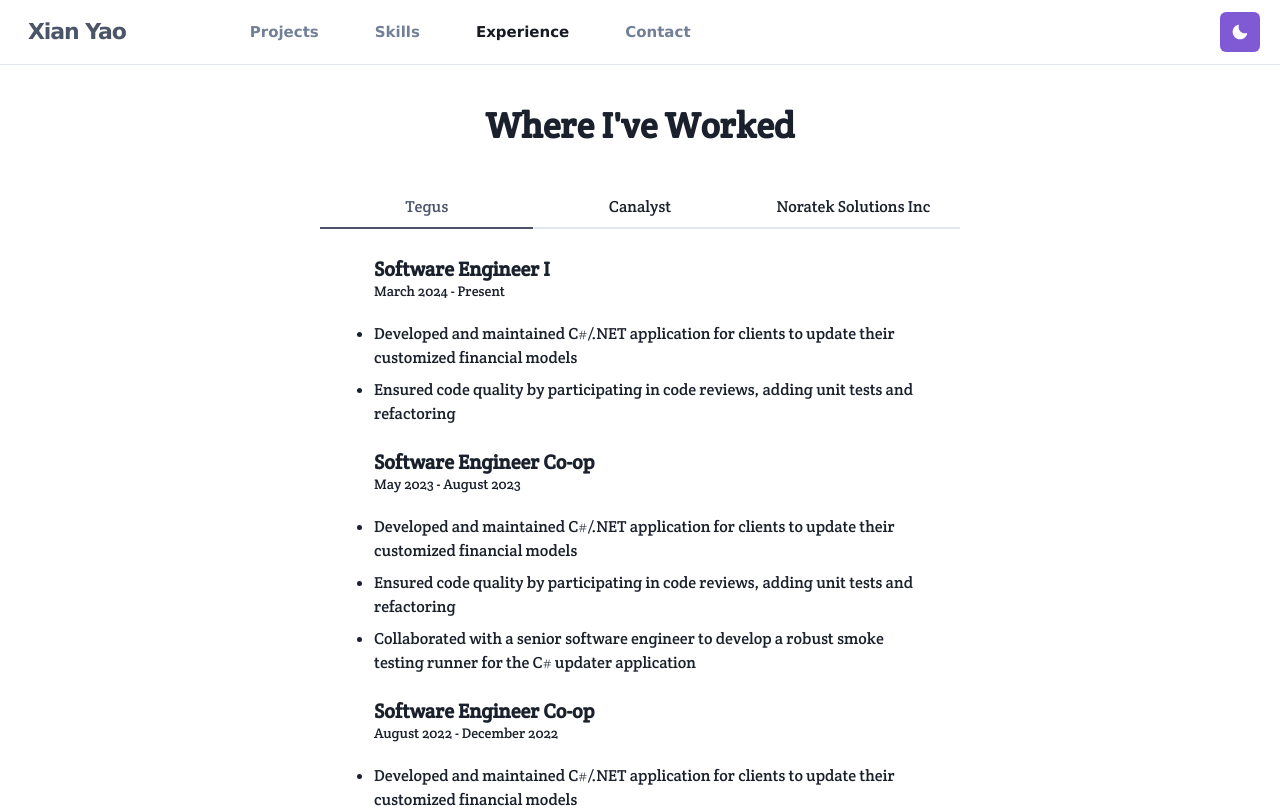
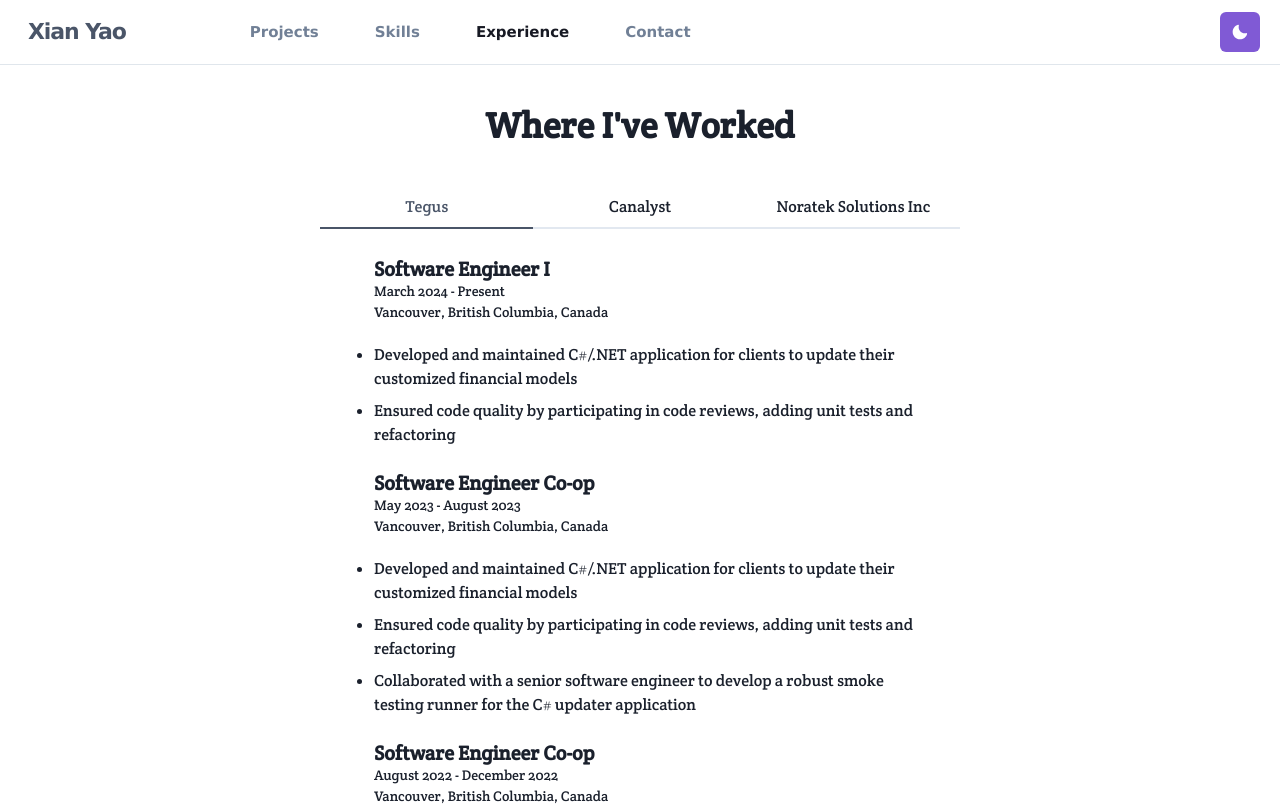
Before and after one commit to xianyao009/xianyaong-portfolio, a Next.js app: page /experience in a window 1280 px wide. Shown: the top 808 px of the page. Built offline with nearby package versions, Linux system fonts and the light colour scheme.

Commit message:
Update Work Location

```diff
--- a/components/container/ExperienceContainer.js
+++ b/components/container/ExperienceContainer.js
@@ -41,6 +41,9 @@
                   >
                     <Heading size="md">Software Engineer I</Heading>
                     <Text fontSize={14}>March 2024 - Present</Text>
+                    <Text fontSize={14}>
+                      Vancouver, British Columbia, Canada
+                    </Text>
                     <List styleType="disc" spacing={2} mt={5}>
                       <ListItem>
                         Developed and maintained C#/.NET application for clients
@@ -54,6 +57,9 @@
                     <Box as="br" />
                     <Heading size="md">Software Engineer Co-op</Heading>
                     <Text fontSize={14}>May 2023 - August 2023</Text>
+                    <Text fontSize={14}>
+                      Vancouver, British Columbia, Canada
+                    </Text>
                     <List styleType="disc" spacing={2} mt={5}>
                       <ListItem>
                         Developed and maintained C#/.NET application for clients
@@ -72,6 +78,9 @@
                     <Box as="br" />
                     <Heading size="md">Software Engineer Co-op</Heading>
                     <Text fontSize={14}>August 2022 - December 2022</Text>
+                    <Text fontSize={14}>
+                      Vancouver, British Columbia, Canada
+                    </Text>
                     <List styleType="disc" spacing={2} mt={5}>
                       <ListItem>
                         Developed and maintained C#/.NET application for clients
@@ -95,6 +104,9 @@
                   >
                     <Heading size="md">Software Engineer Co-op</Heading>
                     <Text fontSize={14}>May 2022 - August 2022</Text>
+                    <Text fontSize={14}>
+                      Vancouver, British Columbia, Canada
+                    </Text>
                     <List styleType="disc" spacing={2} mt={5}>
                       <ListItem>
                         Developed and maintained both an executable application
@@ -128,6 +140,9 @@
                   >
                     <Heading size="md">Software QA Developer Co-op</Heading>
                     <Text fontSize={14}>January 2022 - April 2022</Text>
+                    <Text fontSize={14}>
+                      Prince George, British Columbia, Canada
+                    </Text>
                     <List styleType="disc" spacing={2} mt={5}>
                       <ListItem>
                         Performing functional, regression, and integration
```
